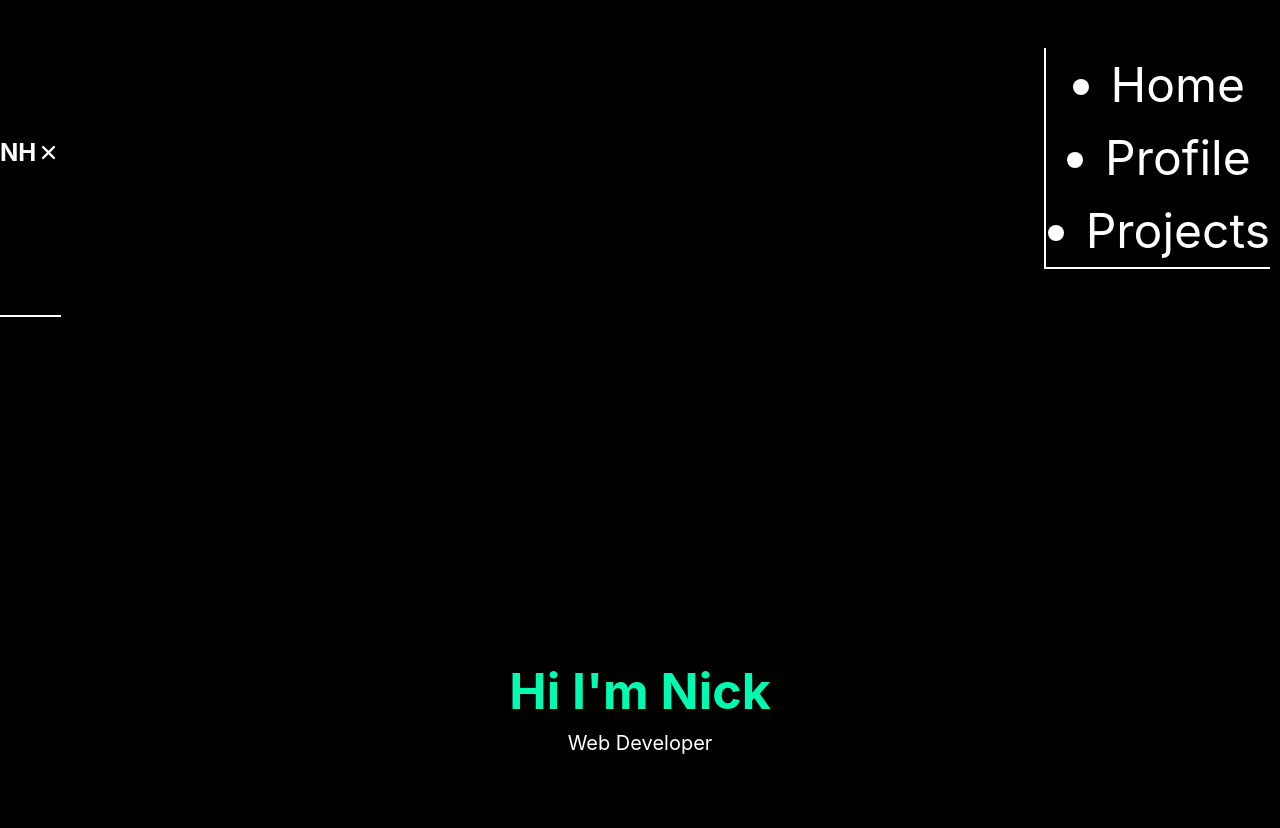
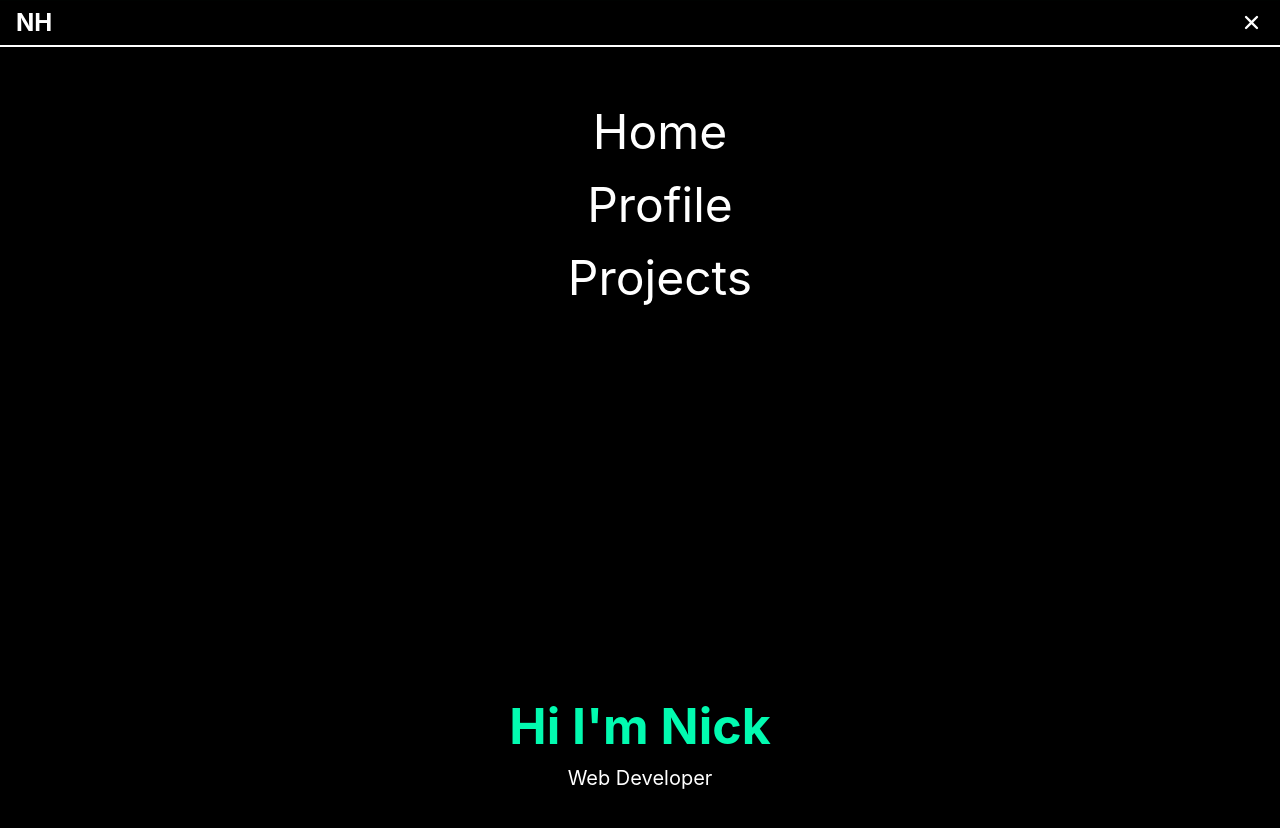
Before and after one commit to nickhibbits/react-website, a React (Create React App) app: page / in a window 1280 px wide. Both pictures are taken after a click on the element 1251 px from the left and 22 px from the top of the page. Shown: the top 828 px of the page. Built offline with nearby package versions, Linux system fonts and the light colour scheme.

Commit message:
issues with sticky navbar, tbc

```diff
--- a/src/components/App.js
+++ b/src/components/App.js
@@ -12,18 +12,13 @@ function App() {
 
   const srcollToSection = (section) => {
     const behavior = "smooth";
-
-    const homeSection = document.getElementById("home-component");
     const aboutSection = document.getElementById("about-component");
     const workSection = document.getElementById("work-component");
-
-    console.log("here");
-    console.log("section", section);
 
     switch (section) {
       case "home":
         window.scrollTo({
-          top: homeSection.offsetTop,
+          top: 100,
           behavior: behavior,
         });
         break;
--- a/src/components/Nav.js
+++ b/src/components/Nav.js
@@ -4,6 +4,10 @@ import { IoClose } from "react-icons/io5";
 import "../styles/Nav.css";
 
 function Nav({ navMenuOpen, setNavMenuOpen, srcollToSection }) {
+  const handleClick = (section) => {
+    srcollToSection(section);
+    setNavMenuOpen();
+  };
   if (navMenuOpen) {
     return (
       <div className="nav-component-menu-open">
@@ -14,16 +18,13 @@ function Nav({ navMenuOpen, setNavMenuOpen, srcollToSection }) {
           </div>
         </div>
         <ul className="navbar-dropdown">
-          <li onClick={() => srcollToSection("home")} className="dropdown-link">
+          <li onClick={() => handleClick("home")} className="dropdown-link">
             Home
           </li>
-          <li
-            onClick={() => srcollToSection("about")}
-            className="dropdown-link"
-          >
+          <li onClick={() => handleClick("about")} className="dropdown-link">
             Profile
           </li>
-          <li onClick={() => srcollToSection("work")} className="dropdown-link">
+          <li onClick={() => handleClick("work")} className="dropdown-link">
             Projects
           </li>
         </ul>
--- a/src/styles/App.css
+++ b/src/styles/App.css
@@ -16,4 +16,5 @@
   position: sticky;
   top: 0px;
   background: rgba(0, 0, 0, 0.9);
+  z-index: 99;
 }
--- a/src/styles/Nav.css
+++ b/src/styles/Nav.css
@@ -8,9 +8,9 @@
 
 .nav-component-menu-open {
   display: flex;
+  flex-direction: column;
   justify-content: space-between;
   grid-area: 1 / 1 / 1 / 5;
-  padding-bottom: 10px;
 }
 
 .navbar-top {
@@ -18,7 +18,7 @@
   justify-content: space-between;
   grid-area: 1 / 1 / 1 / 5;
   border-bottom: solid 2px white;
-  padding-bottom: 10px;
+  padding: 8px 16px;
 }
 
 .navbar-dropdown {
@@ -28,13 +28,7 @@
   justify-content: center;
   font-size: 3rem;
   grid-area: 2 / 1 / 2 / 5;
-  border: solid 2px white;
-  border-right: none;
-  border-top: none;
-  transform: translate3d(-10px, 0, 0);
-  transition: transform 2s;
-  overflow: hidden;
-  background-color: rgba(0, 0, 0, 0.95);
+  list-style: none;
 }
 
 .dropdown-link {
```
